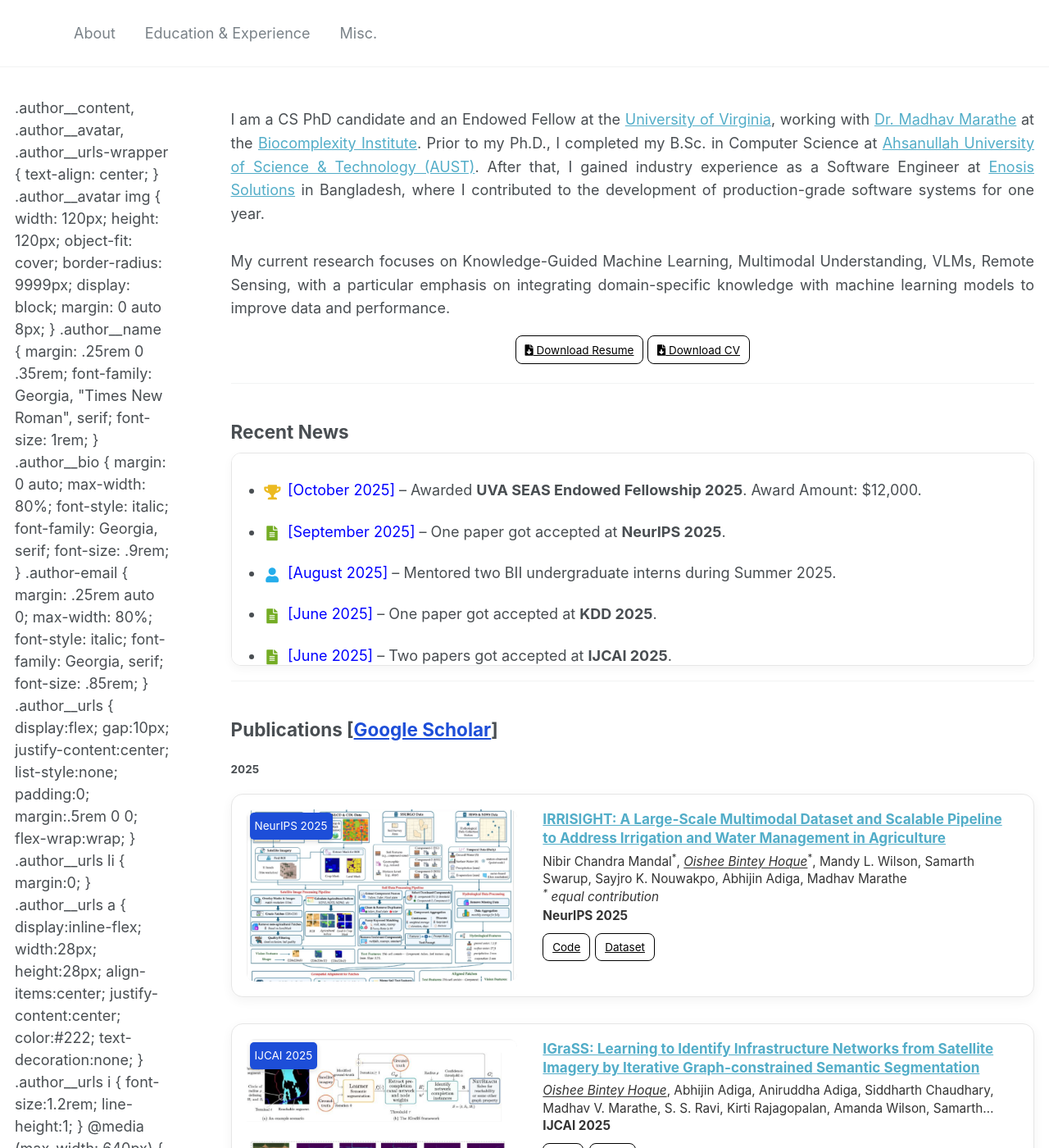
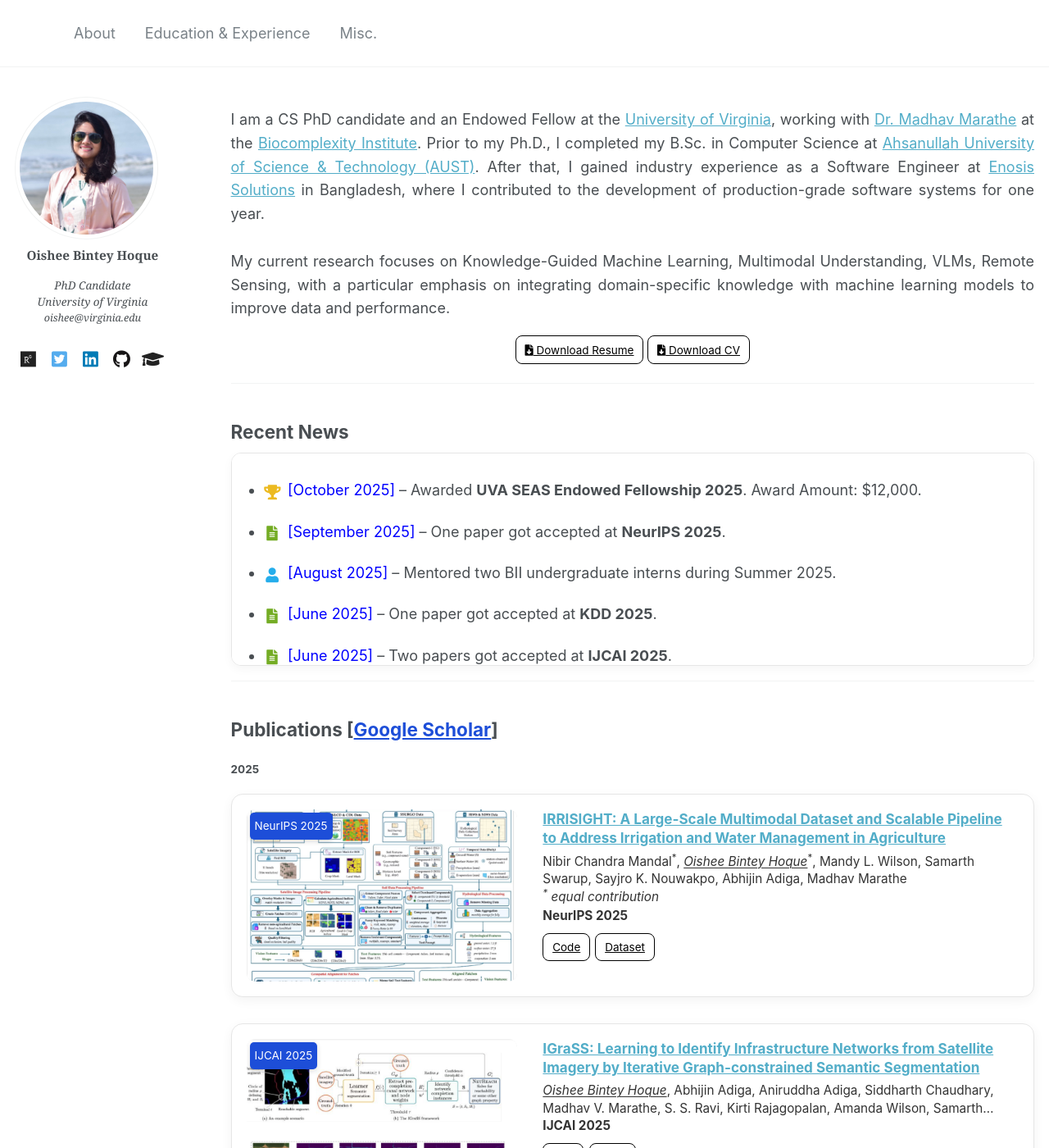
Before and after one commit to oishee-hoque/oishee-hoque.github.io, a Jekyll site: the page built from _pages/about.md, in a window 1280 px wide and 1400 px high. Shown: the whole window at 82% size. Built offline with Jekyll 4.4.1, drawn with Linux system fonts in a browser that asks for light colours.

Commit message:
author profile inline update

```diff
--- a/_includes/author-profile.html
+++ b/_includes/author-profile.html
@@ -1,78 +1,82 @@
-<!-- ✅ Make sure this page (or include) has front matter at the very top:
----
-layout: page
-title: About
----
--->
-
-<!-- Instead of {% include base_path %}, define base_path inline -->
-{% assign base_path = site.baseurl | default: "" %}
-
-<style>
-  .author__content, .author__avatar, .author__urls-wrapper { text-align: center; }
-  .author__avatar img {
-    width: 120px; height: 120px; object-fit: cover; border-radius: 9999px;
-    display: block; margin: 0 auto 8px;
-  }
-  .author__name { margin: .25rem 0 .35rem; font-family: Georgia, "Times New Roman", serif; font-size: 1rem; }
-  .author__bio  { margin: 0 auto; max-width: 80%; font-style: italic; font-family: Georgia, serif; font-size: .9rem; }
-  .author-email  { margin: .25rem auto 0; max-width: 80%; font-style: italic; font-family: Georgia, serif; font-size: .85rem; }
-
-  .author__urls { display:flex; gap:10px; justify-content:center; list-style:none; padding:0; margin:.5rem 0 0; flex-wrap:wrap; }
-  .author__urls li { margin:0; }
-  .author__urls a { display:inline-flex; width:28px; height:28px; align-items:center; justify-content:center; color:#222; text-decoration:none; }
-  .author__urls i { font-size:1.2rem; line-height:1; }
-
-  @media (max-width: 640px) {
-    .author__bio  { max-width: 90%; font-size: .85rem; }
-    .author-email { max-width: 90%; font-size: .8rem; }
-  }
-</style>
+{% include base_path %}
 
 {% if page.author and site.data.authors[page.author] %}
-  {% assign author = site.data.authors[page.author] %}
-{% else %}
-  {% assign author = site.author %}
+  {% assign author = site.data.authors[page.author] %}{% else %}{% assign author = site.author %}
 {% endif %}
 
 <div itemscope itemtype="http://schema.org/Person">
-  <div class="author__content">
-    <div class="author__avatar">
+
+
+
+  <div class="author__content" style="text-align:center;">
+    <!-- Author Avatar -->
+    <div class="author__avatar" style="text-align:center;">
     {% if author.avatar contains "://" %}
-        <img src="{{ author.avatar }}" alt="{{ author.name }}">
+    	<img style="text-align:center;" src="{{ author.avatar }}" alt="{{ author.name }}">
     {% else %}
-        <img src="{{ author.avatar | prepend: "/images/" | prepend: base_path }}" alt="{{ author.name }}">
+    	<img src="{{ author.avatar | prepend: "/images/" | prepend: base_path }}" class="author__avatar" alt="{{ author.name }}">
     {% endif %}
     </div>
 
-    <h3 class="author__name">{{ author.name }}</h3>
+    <!-- Author Name -->
+    <h3  style="text-align:center;font-family: 'Georgia', serif;font-size: 0.85rem;"" class="author__name">{{ author.name }}</h3>
+    <!-- {% if author.bio %}<p class="author__bio">{{ author.bio }}</p>{% endif %} -->
+     <br>
 
+
+    <!-- Author Bio -->
   {% if author.bio %}
-      <p class="author__bio">PhD Candidate<br>University of Virginia</p>
+  <p class="author__bio"
+     style="text-align:center; margin: 0 auto; max-width: 80%; font-style: italic; font-family: 'Georgia', serif; font-size: 0.75rem;">
+    PhD Candidate<br>University of Virginia
+     <!-- {{ author.bio }} -->
+  </p>
   {% endif %}
+  {% if author.email %}
+    <!-- keep email as text, centered with the row -->
+    <p style="text-align:center; margin: 0 auto; max-width: 80%; font-style: italic; font-family: 'Georgia', serif; font-size: 0.70rem;">
+    {{ author.email }}
+    </p>
+  {% endif %}
+  <br>
 
-    {% if author.email %}
-      <p class="author-email">{{ author.email }}</p>
-    {% endif %}
 </div>
 
   <div class="author__urls-wrapper">
-    <ul class="author__urls">
+    <!-- <button class="btn btn--inverse">Follow</button> -->
+<ul class="author__urls social-icons"
+    style="display:flex;gap:10px;flex-wrap:wrap;justify-content:center;list-style:none;padding:0;margin:.5rem 0 0;">
+  {% if author.location %}
+    <li style="margin:0;"><i class="fa fa-fw fa-map-marker" aria-hidden="true"></i> {{ author.location }}</li>
+  {% endif %}
+  {% if author.researchgate %}
+    <li style="margin:0;"><a href="{{ author.researchgate }}" target="_blank" rel="noopener"
+      style="display:inline-flex;width:28px;height:28px;align-items:center;justify-content:center;color:#222;text-decoration:none;">
+      <i class="fab fa-researchgate" aria-hidden="true" style="font-size:1.2rem;line-height:1;"></i></a></li>
+  {% endif %}
+  {% if author.twitter %}
+    <li style="margin:0;"><a href="https://twitter.com/{{ author.twitter }}" target="_blank" rel="noopener"
+      style="display:inline-flex;width:28px;height:28px;align-items:center;justify-content:center;color:#222;text-decoration:none;">
+      <i class="fab fa-twitter-square" aria-hidden="true" style="font-size:1.2rem;line-height:1;"></i></a></li>
+  {% endif %}
   {% if author.linkedin %}
-        <li><a href="https://www.linkedin.com/in/{{ author.linkedin }}" target="_blank" rel="noopener"><i class="fab fa-linkedin"></i></a></li>
+    <li style="margin:0;"><a href="https://www.linkedin.com/in/{{ author.linkedin }}" target="_blank" rel="noopener"
+      style="display:inline-flex;width:28px;height:28px;align-items:center;justify-content:center;color:#222;text-decoration:none;">
+      <i class="fab fa-linkedin" aria-hidden="true" style="font-size:1.2rem;line-height:1;"></i></a></li>
   {% endif %}
   {% if author.github %}
-        <li><a href="https://github.com/{{ author.github }}" target="_blank" rel="noopener"><i class="fab fa-github"></i></a></li>
+    <li style="margin:0;"><a href="https://github.com/{{ author.github }}" target="_blank" rel="noopener"
+      style="display:inline-flex;width:28px;height:28px;align-items:center;justify-content:center;color:#222;text-decoration:none;">
+      <i class="fab fa-github" aria-hidden="true" style="font-size:1.2rem;line-height:1;"></i></a></li>
   {% endif %}
   {% if author.googlescholar %}
-        <li><a href="{{ author.googlescholar }}" target="_blank" rel="noopener"><i class="fas fa-graduation-cap"></i></a></li>
-      {% endif %}
-      {% if author.twitter %}
-        <li><a href="https://twitter.com/{{ author.twitter }}" target="_blank" rel="noopener"><i class="fab fa-twitter-square"></i></a></li>
-      {% endif %}
-      {% if author.researchgate %}
-        <li><a href="{{ author.researchgate }}" target="_blank" rel="noopener"><i class="fab fa-researchgate"></i></a></li>
+    <li style="margin:0;"><a href="{{ author.googlescholar }}" target="_blank" rel="noopener"
+      style="display:inline-flex;width:28px;height:28px;align-items:center;justify-content:center;color:#222;text-decoration:none;">
+      <i class="fas fa-graduation-cap" aria-hidden="true" style="font-size:1.2rem;line-height:1;"></i></a></li>
   {% endif %}
 </ul>
+
   </div>
+
+
 </div>
```
Lines whose indentation alone changed are shown as unchanged.
